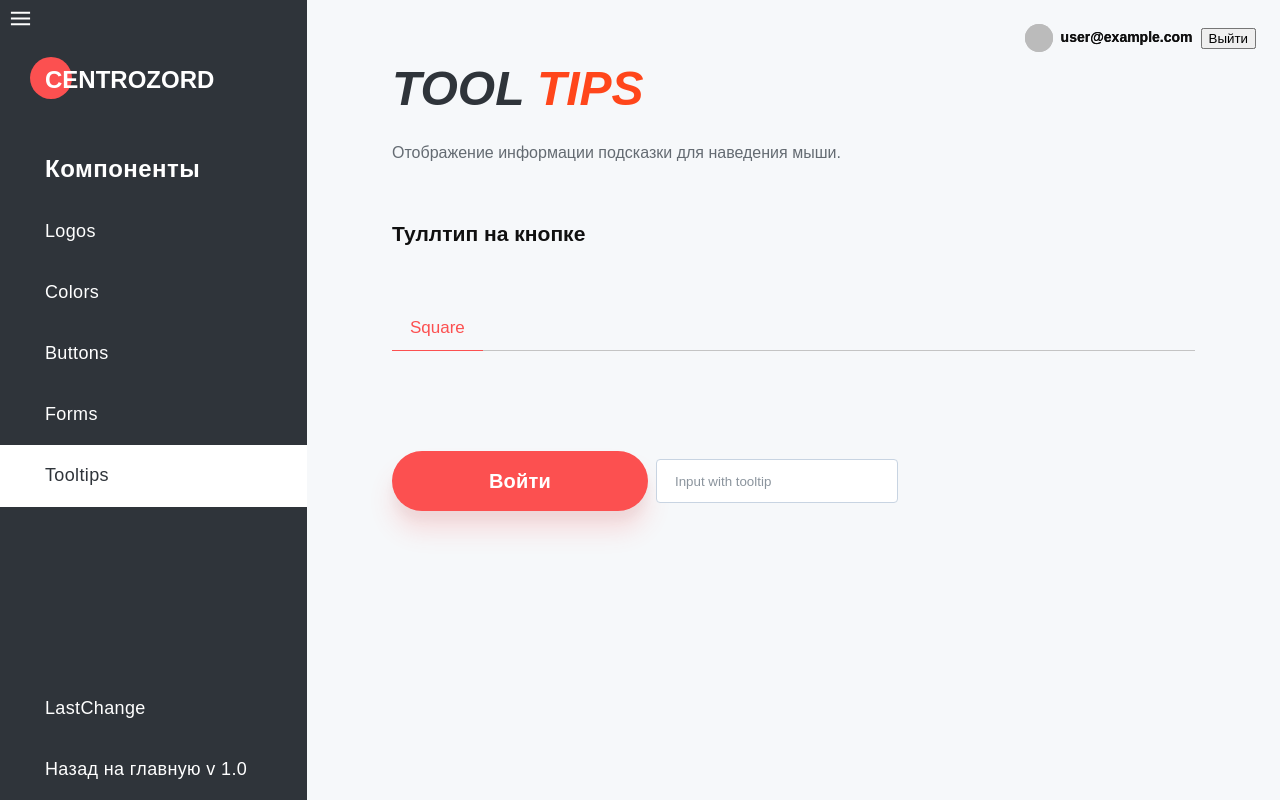
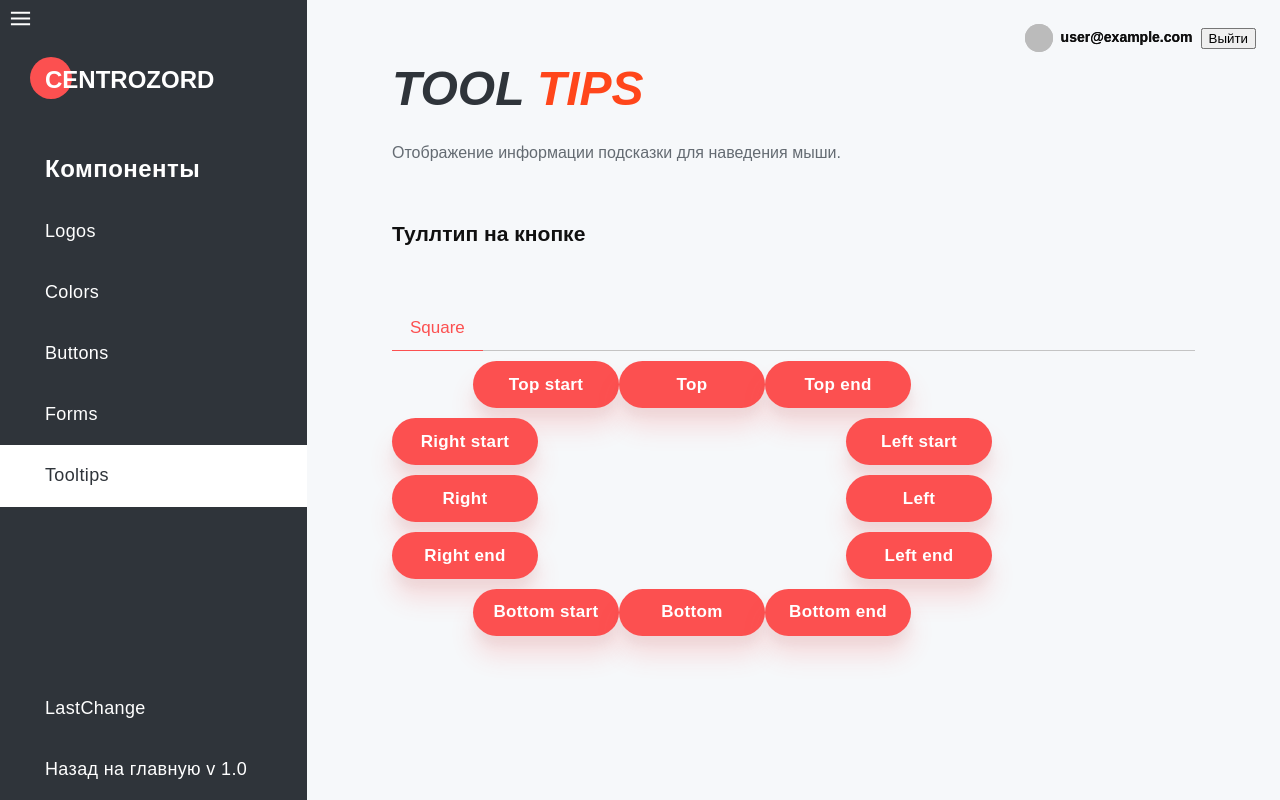
Before and after one commit to nikitaturabov/design-system, a Vue app: page /system/system/tooltips in a window 1280 px wide. Built offline with nearby package versions, Linux system fonts and the light colour scheme; no server answers; sample sign-in values are in the browser's storage; a small style sheet from the web is missing; a web font is replaced by a local one; what vue-hljs would draw is missing.

Commit message:
Добавлено несколько вариаций тултипов

```diff
--- a/src/assets/less/utils/component-view.less
+++ b/src/assets/less/utils/component-view.less
@@ -9,9 +9,25 @@
 		border-bottom: 1px solid #c4c4c4;
 	}
 
+	&__wrapper {
+		width: 600px;
+	}
+
 	&__row {
 		margin-top: 100px;
 		display: flex;
+
+		&--spb {
+			justify-content: space-between;
+		}
+
+		&--center {
+			justify-content: center;
+		}
+
+		&--mrt10 {
+			margin-top: 10px;
+		}
 	}
 
 	&__tab {
--- a/src/assets/less/utils/page.less
+++ b/src/assets/less/utils/page.less
@@ -25,4 +25,8 @@
 		padding: 53px 40px 24px;
 		width: 1000px;
 	}
+
+	&__table {
+		margin-top: 24px;
+	}
 }
--- a/src/assets/less/utils/table.less
+++ b/src/assets/less/utils/table.less
@@ -1,16 +1,36 @@
 .ds-table {
 	border-spacing: 0px;
+	&__cap {
+		display: block;
+		width: 100%;
+	}
+
+	&__body {
+		max-height: 700px;
+		width: 100%;
+		display: block;
+		overflow-y: auto;
+	}
+
 	&__row {
-		&:nth-child(odd) {
-			background: #8b949d;
+		&:first-child {
+			.ds-table__cell {
+				color: #646b72;
+				font-weight: 500;
+			}
 		}
-		&:nth-child(even) {
-			background: #c4c4c4;
+		&:hover {
+			.ds-table__cell {
+				border-bottom: 1px solid #030303;
+			}
 		}
 	}
 	&__cell {
-		padding: 8px;
-		color: #fff;
-		font-weight: 600;
+		padding: 16px;
+
+		color: #2f343a;
+		font-weight: 500;
+		border-bottom: 1px solid #c4c4c4;
+		cursor: default;
 	}
 }
--- a/src/components/LastChange.vue
+++ b/src/components/LastChange.vue
@@ -10,16 +10,16 @@
 		>На этой панели можно отследить последние внесённые изменения в системе</span>
 
 		<table class="ds-current-page__table ds-table">
+			<tbody class="ds-table__body">
 				<tr class="ds-table__row">
 					<td class="ds-table__cell">№</td>
 					<td class="ds-table__cell">Изменения</td>
-				<td class="ds-table__cell">дата</td>
 				</tr>
 				<tr class="ds-table__row" v-for="(data, index) in getMyCommits" :key="index">
 					<td class="ds-table__cell">{{ index + 1 }}</td>
 					<td class="ds-table__cell">{{ data.commit.message }}</td>
-				<td class="ds-table__cell">{{ data.commit.author.date }}</td>
 				</tr>
+			</tbody>
 		</table>
 	</div>
 </template>
@@ -45,7 +45,7 @@ export default {
 		promise
 			.then(response => response.json())
 			.then(response => {
-				this.commits = response;
+				this.commits = response.slice(0, 15);
 				console.log(response);
 			});
 	},
--- a/src/components/Tooltips.vue
+++ b/src/components/Tooltips.vue
@@ -14,14 +14,58 @@
 			<div class="ds-component__tabs">
 				<button class="ds-component__tab ds-component__tab--active">Square</button>
 			</div>
-			<div class="ds-component__row">
-				<tooltip>
-					<btn element="button" color="red" size="large" text="Войти" shape="round"></btn>
-				</tooltip>
+			<div class="ds-component__wrapper">
+				<div class="ds-component__row ds-component__row--center ds-component__row--mrt10">
+					<tooltip position="top-start">
+						<btn element="button" color="red" size="small" text="Top start" shape="round"></btn>
+					</tooltip>
 
-				<tooltip>
-					<cf-input placeholder="Input with tooltip"></cf-input>
-				</tooltip>
+					<tooltip position="top">
+						<btn element="button" color="red" size="small" text="Top" shape="round"></btn>
+					</tooltip>
+
+					<tooltip position="top-end">
+						<btn element="button" color="red" size="small" text="Top end" shape="round"></btn>
+					</tooltip>
+				</div>
+				<div class="ds-component__row ds-component__row--spb ds-component__row--mrt10">
+					<tooltip position="right-start">
+						<btn element="button" color="red" size="small" text="Right start" shape="round"></btn>
+					</tooltip>
+
+					<tooltip position="left-start">
+						<btn element="button" color="red" size="small" text="Left start" shape="round"></btn>
+					</tooltip>
+				</div>
+				<div class="ds-component__row ds-component__row--spb ds-component__row--mrt10">
+					<tooltip position="right">
+						<btn element="button" color="red" size="small" text="Right" shape="round"></btn>
+					</tooltip>
+					<tooltip position="left">
+						<btn element="button" color="red" size="small" text="Left" shape="round"></btn>
+					</tooltip>
+				</div>
+				<div class="ds-component__row ds-component__row--spb ds-component__row--mrt10">
+					<tooltip position="right-end">
+						<btn element="button" color="red" size="small" text="Right end" shape="round"></btn>
+					</tooltip>
+					<tooltip position="left-end">
+						<btn element="button" color="red" size="small" text="Left end" shape="round"></btn>
+					</tooltip>
+				</div>
+				<div class="ds-component__row ds-component__row--center ds-component__row--mrt10">
+					<tooltip position="bottom-start">
+						<btn element="button" color="red" size="small" text="Bottom start" shape="round"></btn>
+					</tooltip>
+
+					<tooltip position="bottom">
+						<btn element="button" color="red" size="small" text="Bottom" shape="round"></btn>
+					</tooltip>
+
+					<tooltip position="bottom-end">
+						<btn element="button" color="red" size="small" text="Bottom end" shape="round"></btn>
+					</tooltip>
+				</div>
 			</div>
 		</div>
 	</div>
@@ -30,7 +74,6 @@
 <script>
 import Tooltip from "@/components/tooltip/Tooltip.vue";
 import Btn from "@/components/btns/Btn.vue";
-import CfInput from "@/components/forms/CfInput.vue";
 export default {
 	name: "Tolltips",
 	props: {
@@ -42,7 +85,6 @@ export default {
 	components: {
 		Btn,
 		Tooltip,
-		CfInput,
 	},
 };
 </script>
--- a/src/components/tooltip/Tooltip.vue
+++ b/src/components/tooltip/Tooltip.vue
@@ -1,16 +1,34 @@
 <template>
 	<div class="tooltip">
 		<slot class="tooltip__curr-element"></slot>
-		<div class="tooltip__container">
-			<span
-				class="tooltip__text"
-			>Lorem ipsum dolor sit amet consectetur adipisicing elit. Consequatur recusandae, ut odit dolor quibusdam dolorem distinctio autem numquam vel, incidunt aperiam qui perspiciatis officia ad quo omnis? Fugiat, ipsum rerum.</span>
+		<div
+			class="tooltip__container"
+			:class="[{ 'tooltip__container--top-start': position === 'top-start' },
+			{ 'tooltip__container--top': position === 'top' },
+			{ 'tooltip__container--top-end': position === 'top-end' },
+			{ 'tooltip__container--left-start': position === 'left-start' },
+			{ 'tooltip__container--right-start': position === 'right-start' },
+			{ 'tooltip__container--left': position === 'left' },
+			{ 'tooltip__container--right': position === 'right' },
+			{ 'tooltip__container--left-end': position === 'left-end' },
+			{ 'tooltip__container--right-end': position === 'right-end' },
+			{ 'tooltip__container--bottom-start': position === 'bottom-start' },
+			{ 'tooltip__container--bottom': position === 'bottom' },
+			{ 'tooltip__container--bottom-end': position === 'bottom-end' }]"
+		>
+			<span class="tooltip__text">Lorem ipsum dolor sit amet consectetur adipisicing elit.</span>
 		</div>
 	</div>
 </template>
 
 <script>
-export default {};
+export default {
+	props: {
+		position: {
+			type: String,
+		},
+	},
+};
 </script>
 
 <style lang="less">
@@ -27,6 +45,7 @@ export default {};
 		visibility: hidden;
 		opacity: 0;
 		transition: 0.2s;
+		z-index: 110;
 
 		&:after {
 			content: "";
@@ -38,6 +57,124 @@ export default {};
 			position: absolute;
 			top: -6px;
 			left: 16px;
+		}
+
+		&--top-start {
+			&:after {
+				left: 16px;
+			}
+		}
+
+		&--top {
+			&:after {
+				transform: translate(-50%, 0%) rotate(45deg);
+				left: 50%;
+			}
+		}
+		&--top-end {
+			&:after {
+				left: initial;
+				right: 16px;
+			}
+		}
+		&--left-start {
+			right: calc(100% + 16px);
+			left: initial;
+			top: 0;
+			width: 400px;
+			&:after {
+				left: initial;
+				right: -7px;
+				top: 16px;
+			}
+		}
+		&--right-start {
+			left: calc(100% + 16px);
+			top: 0;
+			width: 400px;
+			&:after {
+				left: -7px;
+				top: 16px;
+			}
+		}
+		&--left {
+			right: calc(100% + 16px);
+			left: initial;
+			top: 50%;
+			width: 400px;
+			transform: translate(0, -50%);
+			&:after {
+				left: initial;
+				right: -7px;
+				top: 50%;
+				transform: translate(0, -50%) rotate(45deg);
+			}
+		}
+		&--right {
+			left: calc(100% + 16px);
+			top: 50%;
+			width: 400px;
+			transform: translate(0, -50%);
+			&:after {
+				left: -7px;
+				top: 50%;
+				transform: translate(0, -50%) rotate(45deg);
+			}
+		}
+		&--left-end {
+			right: calc(100% + 16px);
+			left: initial;
+			top: initial;
+			bottom: 0;
+			width: 400px;
+			&:after {
+				left: initial;
+				right: -7px;
+				bottom: 16px;
+				top: initial;
+			}
+		}
+		&--right-end {
+			left: calc(100% + 16px);
+			top: initial;
+			bottom: 0;
+			width: 400px;
+			&:after {
+				left: -7px;
+				bottom: 16px;
+				top: initial;
+			}
+		}
+
+		&--bottom-start {
+			bottom: calc(100% + 16px);
+			top: initial;
+			&:after {
+				left: 16px;
+				top: initial;
+				bottom: -7px;
+			}
+		}
+
+		&--bottom {
+			bottom: calc(100% + 16px);
+			top: initial;
+			&:after {
+				transform: translate(-50%, 0%) rotate(45deg);
+				left: 50%;
+				top: initial;
+				bottom: -7px;
+			}
+		}
+		&--bottom-end {
+			bottom: calc(100% + 16px);
+			top: initial;
+			&:after {
+				left: initial;
+				right: 16px;
+				top: initial;
+				bottom: -7px;
+			}
 		}
 	}
 
```
Lines whose indentation alone changed are shown as unchanged.
